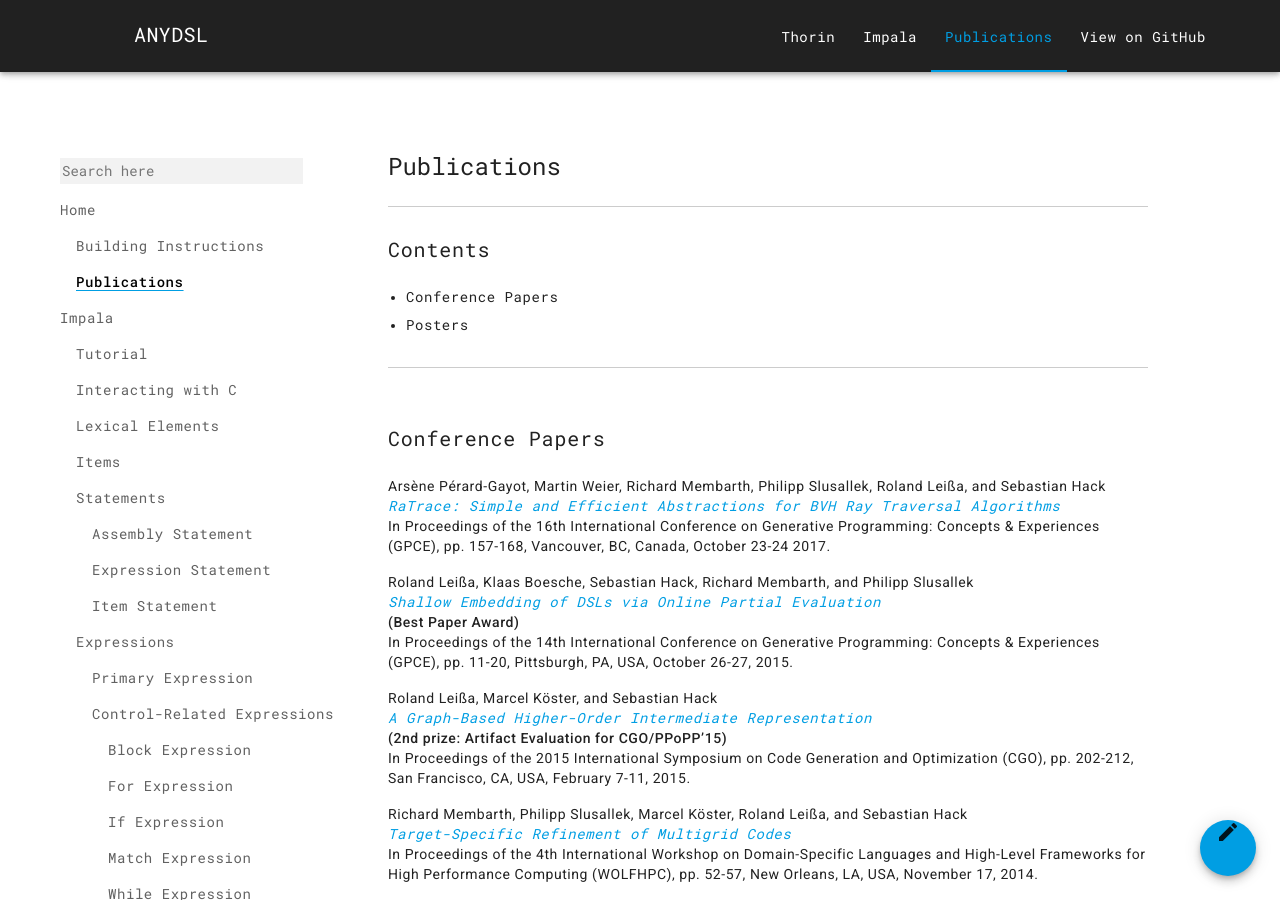
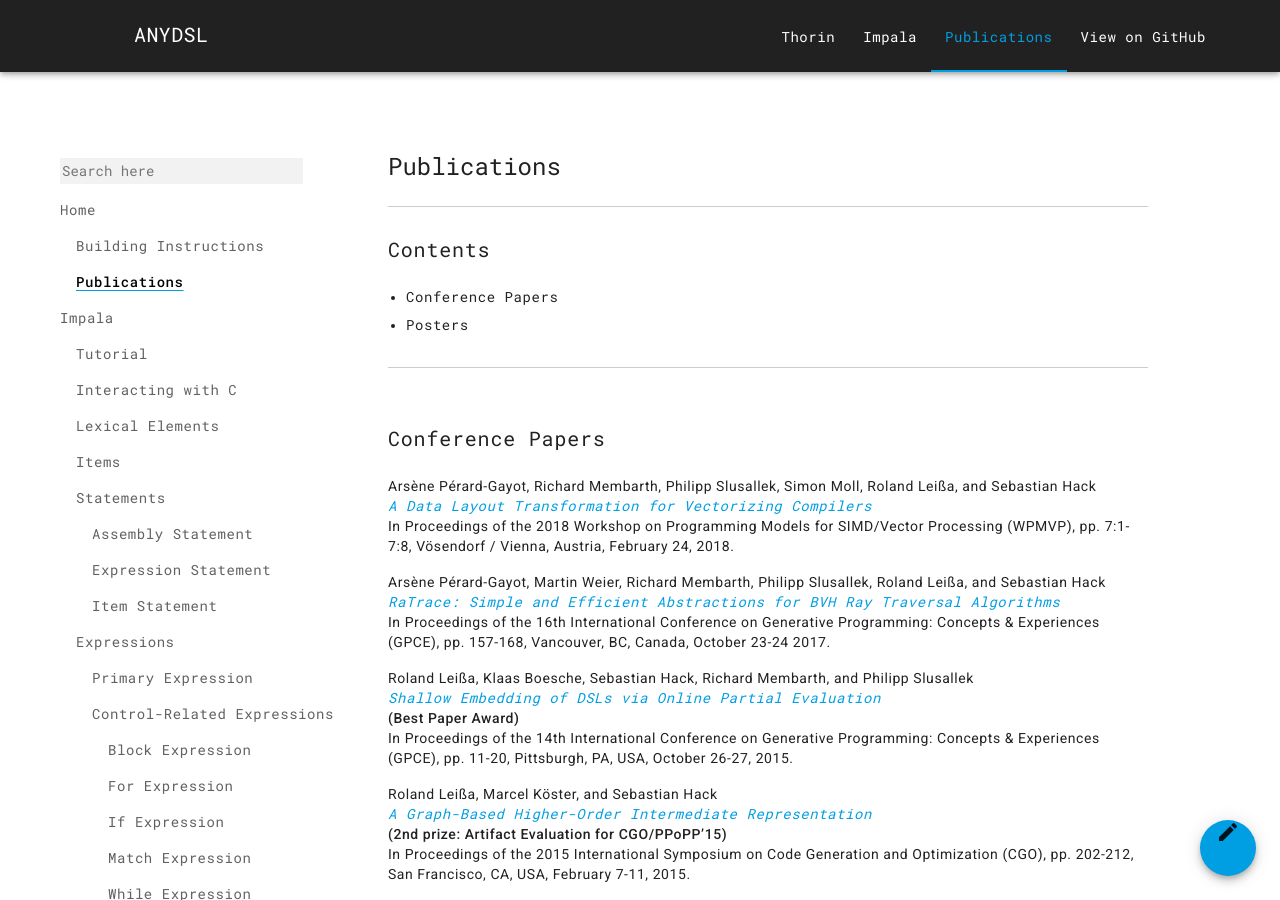
Before and after one commit to AnyDSL/anydsl.github.io, a Jekyll site: the page built from Publications.md, in a window 1280 px wide and 900 px high. Built offline with Jekyll 4.4.1, drawn with Linux system fonts in a browser that asks for light colours; nearby versions of some CDN libraries.

Commit message:
Add WPMVP paper.

```diff
--- a/_data/publications.yml
+++ b/_data/publications.yml
@@ -1,4 +1,16 @@
 papers:
+ - title: "A Data Layout Transformation for Vectorizing Compilers"
+   authors:
+    - Arsène Pérard-Gayot
+    - Richard Membarth
+    - Philipp Slusallek
+    - Simon Moll
+    - Roland Leißa
+    - Sebastian Hack
+   venue: "In Proceedings of the 2018 Workshop on Programming Models for SIMD/Vector Processing (WPMVP), pp. 7:1-7:8, Vösendorf / Vienna, Austria, February 24, 2018."
+   date: "2018-02-24"
+   url: https://graphics.cg.uni-saarland.de/papers/perard-2018-wpmvp.pdf
+
  - title: "RaTrace: Simple and Efficient Abstractions for BVH Ray Traversal Algorithms"
    authors:
     - Arsène Pérard-Gayot
```
